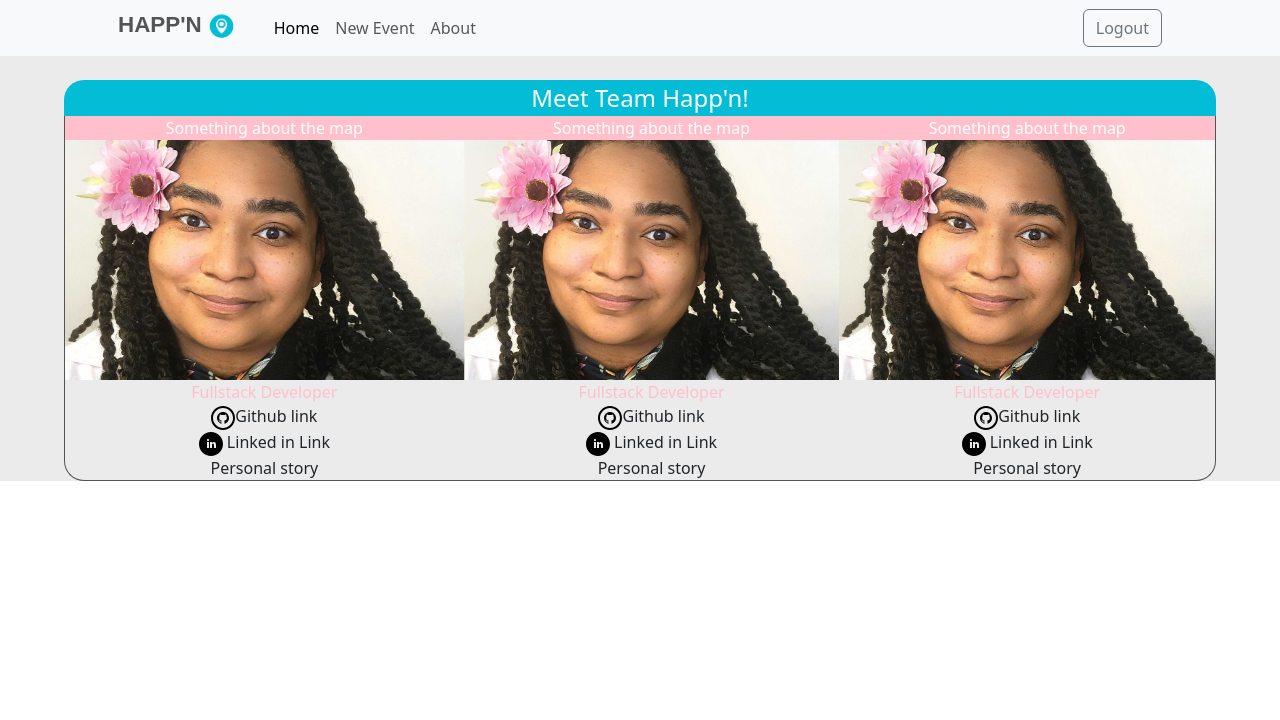
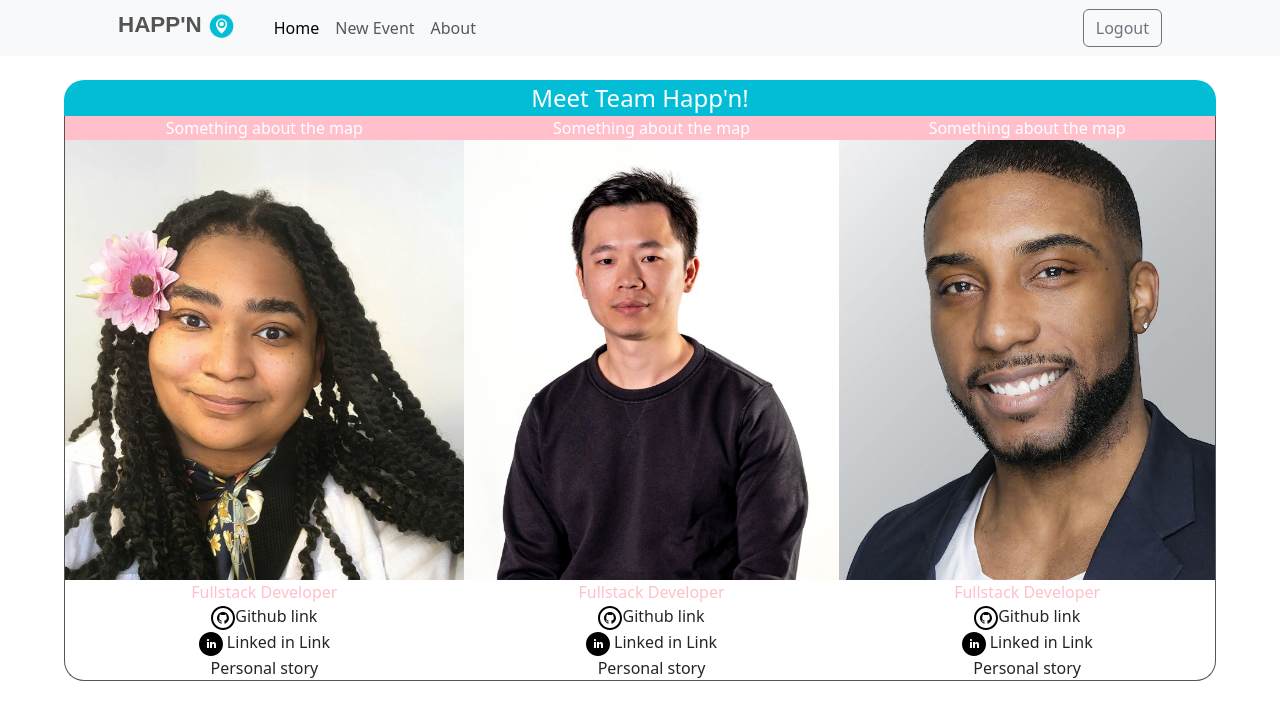
Before and after one commit to pursuit-monique/caps-front-end, a React (Create React App) app: page /about in a window 1280 px wide. Shown: the top 720 px of the page. Built offline with nearby package versions, Linux system fonts and the light colour scheme; no server answers; sample sign-in values are in the browser's storage; a web font is replaced by a local one.

Commit message:
About page update"

```diff
--- a/src/App.css
+++ b/src/App.css
@@ -1,5 +1,5 @@
 .app {
-  background-color: #ebebeb;
+  /* background-color: #ebebeb; */
 
   /* background-color: #ddd; */
   /* min-height: 100vh;
--- a/src/components/Map.jsx
+++ b/src/components/Map.jsx
@@ -242,7 +242,7 @@ export default function Map({currEvents, mapCenter, setMarkerId, userAgent}) {
           alt="..." />
           <div className="rightalign">  <span className="badge" style={{backgroundColor:  cause ? cause[markerPosition.id][1] : "black"}}>{ cause ? cause[markerPosition.id][0] : "nothing"}</span> <span className="badge text-bg-secondary">{markerPosition.category}</span></div>
           <article className="mainArticle" style={{borderLeft:  cause ? `2px solid ${cause[markerPosition.id][1]}` : "1px solid black"}} >{markerPosition.desc}</article>
-          <div class="d-grid gap-8" style={{marginTop: '32px'}}><button type="button" onClick={(event) => handleClick(markerPosition.eid) } class="btn btn-secondary">{checkin(calculateDistance(markerPosition.position?.lat, markerPosition.position?.lng, mapCenter.lat, mapCenter.lng))}</button>
+          <div class="d-grid gap-8" style={{marginTop: '32px'}}><button type="button" onClick={(event) => handleClick(markerPosition.eid) }  class="btn btn-secondary">{checkin(calculateDistance(markerPosition.position?.lat, markerPosition.position?.lng, mapCenter.lat, mapCenter.lng))}</button>
           </div>
         </div>
       </div>
--- a/src/components/helpers/functions.js
+++ b/src/components/helpers/functions.js
@@ -31,7 +31,7 @@ export function checkin(mi = 0) {
   }
 }
 
-export function isCheckin(mi = 0) {
+export function isCheckedIn(mi = 0) {
   if (mi > 0.3) {
     return false;
   } else if (mi < 0.3) {
--- a/src/pages/About.jsx
+++ b/src/pages/About.jsx
@@ -1,5 +1,7 @@
 import './About.css';
 import monique from '../assets/monique.jpg'
+import james from '../assets/james.jpeg'
+import bo from '../assets/bo.png'
 
 
 export default function About() {
@@ -24,6 +26,7 @@ Meet Team Happ'n!
         <div className="col creator1">
             <div style={{color: 'white', backgroundColor: 'pink', padding: '0px'}}>Something about the map</div>
             <div className='creator-img' style={{
+              height: '55vh',
                 backgroundImage: `url(${monique})`,
                 backgroundSize: 'cover',
                 backgroundPosition: 'center',
@@ -43,7 +46,8 @@ Meet Team Happ'n!
     <div className="col creator2">
             <div style={{color: 'white', backgroundColor: 'pink', padding: '0px'}}>Something about the map</div>
             <div className='creator-img' style={{
-                backgroundImage: `url(${monique})`,
+                            height: '55vh',
+                backgroundImage: `url(${bo})`,
                 backgroundSize: 'cover',
                 backgroundPosition: 'center',
                                     }}>
@@ -59,7 +63,8 @@ Meet Team Happ'n!
         <div className="col creator3">
             <div style={{color: 'white', backgroundColor: 'pink', padding: '0px'}}>Something about the map</div>
             <div className='creator-img' style={{
-                backgroundImage: `url(${monique})`,
+                            height: '55vh',
+                backgroundImage: `url(${james})`,
                 backgroundSize: 'cover',
                 backgroundPosition: 'center',
                                     }}>
```
Also changed, not shown: src/assets/bo.png (added), src/assets/james.jpeg (added).
